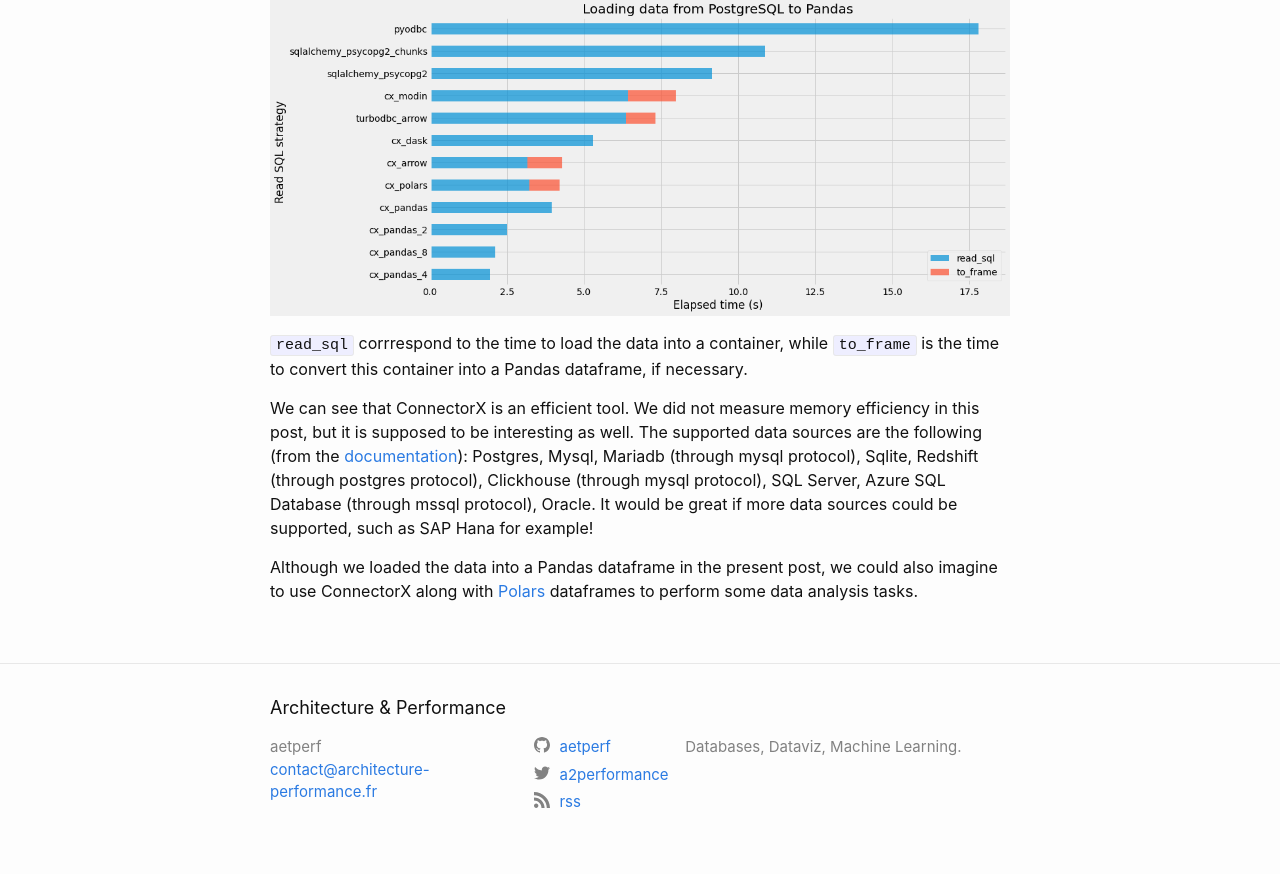
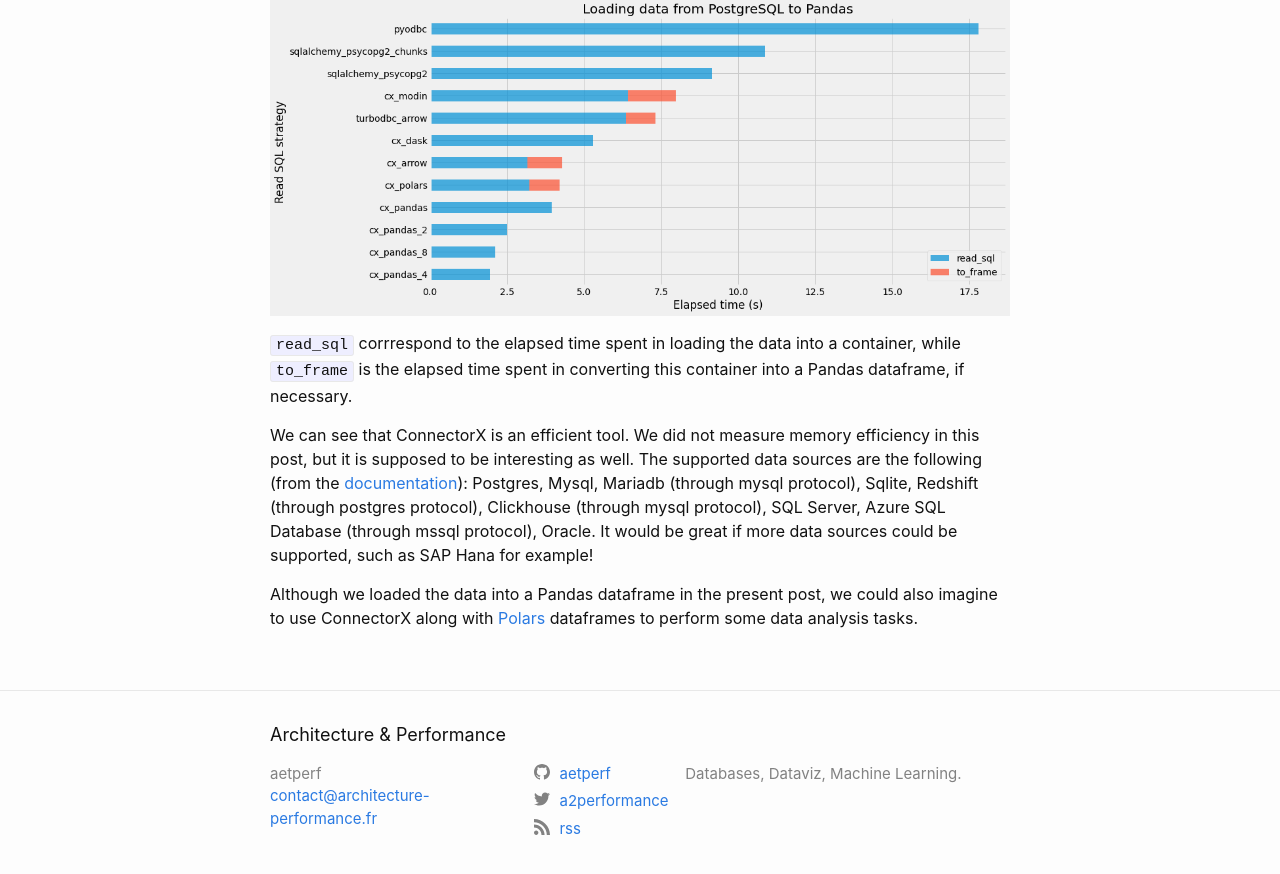
Before and after one commit to aetperf/aetperf.github.io, a Jekyll site: the page built from _posts/2022-04-20-Loading-data-from-PostgreSQL-to-Pandas-with-ConnectorX.md, in a window 1280 px wide and 900 px high, scrolled down 10013 px. Shown: the top 874 px of the window. Built offline with Jekyll 4.4.1, drawn with Linux system fonts in a browser that asks for light colours; comment, search, counter and statistics services are not loaded.

Commit message:
small text update

```diff
--- a/_posts/2022-04-20-Loading-data-from-PostgreSQL-to-Pandas-with-ConnectorX.md
+++ b/_posts/2022-04-20-Loading-data-from-PostgreSQL-to-Pandas-with-ConnectorX.md
@@ -612,7 +612,7 @@ We did not include here the code associated with time measurements. Basically, f
   <img width="1000" src="/img/2022-04-20_01/output_92_0.png" alt="Elapsed time">
 </p>
 
-`read_sql` corrrespond to the time to load the data into a container, while `to_frame` is the time to convert this container into a Pandas dataframe, if necessary.
+`read_sql` corrrespond to the elapsed time spent in loading the data into a container, while `to_frame` is the elapsed time spent in converting this container into a Pandas dataframe, if necessary.
 
 We can see that ConnectorX is an efficient tool. We did not measure memory efficiency in this post, but it is supposed to be interesting as well. The supported data sources are the following (from the [documentation](https://sfu-db.github.io/connector-x/intro.html)): Postgres, Mysql, Mariadb (through mysql protocol), Sqlite, Redshift (through postgres protocol), Clickhouse (through mysql protocol), SQL Server, Azure SQL Database (through mssql protocol), Oracle. It would be great if more data sources could be supported, such as SAP Hana for example!
 
```
